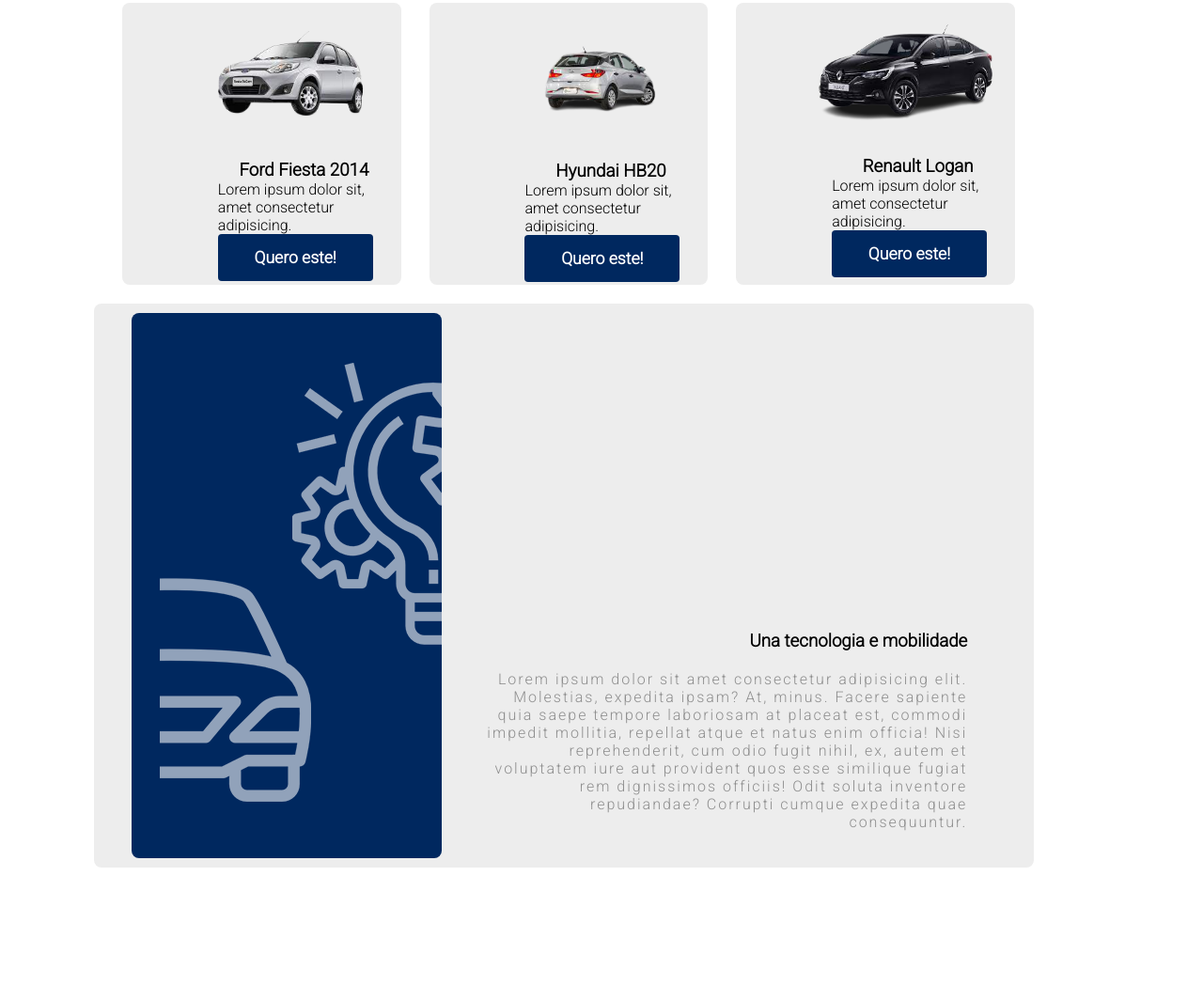
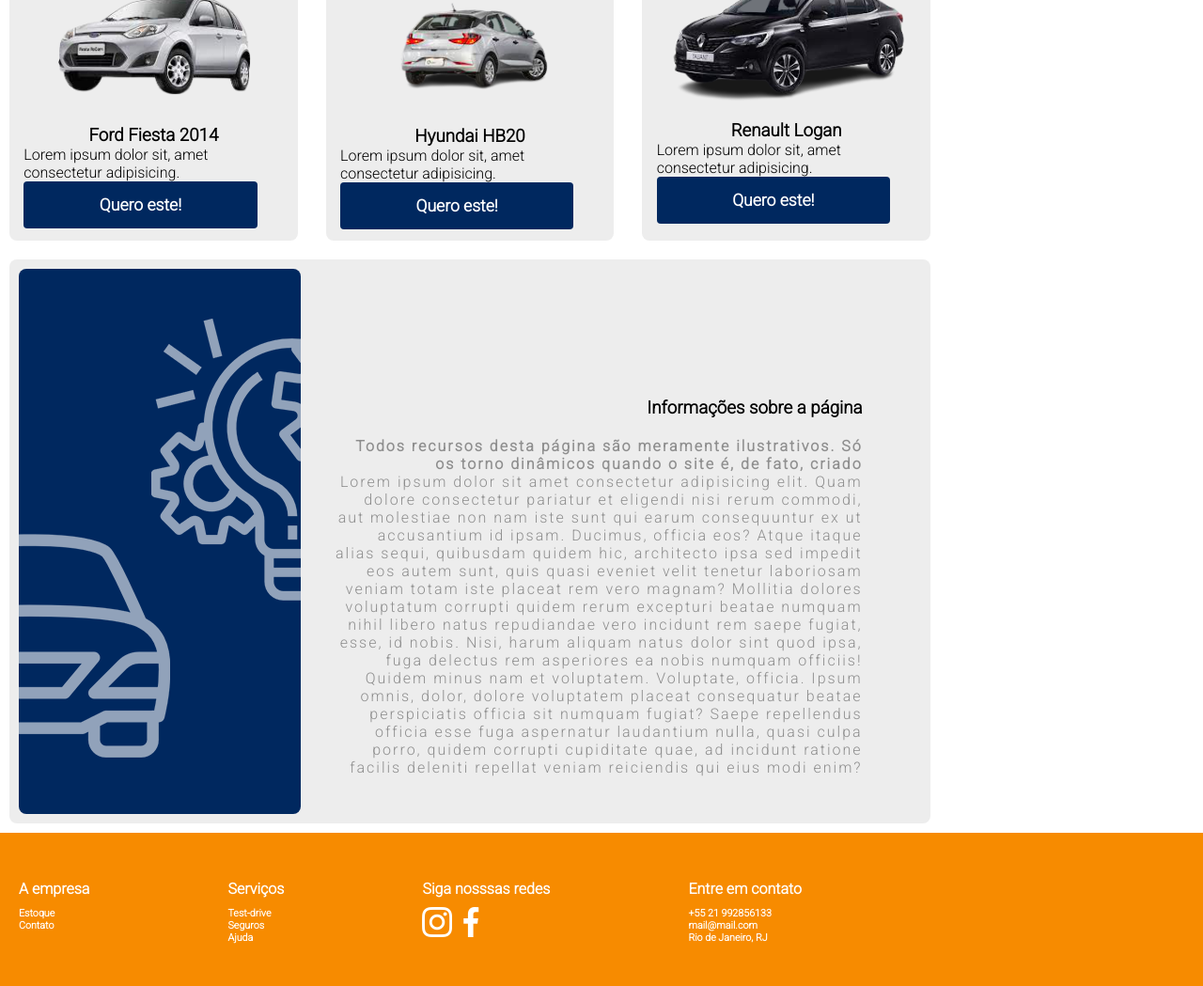
Before and after one commit to silvanojessica/loja-carros, a plain HTML site: page index.html in a window 1280 px wide. Shown: the part 1304-2353 px from the top of the page at 94% size. Before the commit the page ends 2227 px from the top, so only its background shows below. Drawn offline with Linux system fonts and the light colour scheme.

Commit message:
salve a versão ilustrativa final

```diff
--- a/CSS/styles.css
+++ b/CSS/styles.css
@@ -11,7 +11,7 @@
     padding: 0px;
     box-sizing: border-box;
     outline: none;
-    padding-left: 30px;
+    justify-content: center;
     font-family: "Roboto", sans-serif;
 
 
@@ -27,6 +27,7 @@
 
 html, body{
     width: 100%;
+
     overflow-x: hidden; /*isso faz sumir a barra de rolagem horizontal*/
 }
 
@@ -45,12 +46,14 @@
     display: flex;
     flex-direction: column;
     padding: 10px;
+
 }
 
 nav{
     width: 100%;
     height: 125px;
     display: flex;
+    flex-direction: row;
     align-items: center;
     justify-content: space-between;
 }
@@ -109,13 +112,13 @@
 min-width: 300px;
 height: 450px;
 background: var(--blue);
+padding: 10px;
 border-radius: 8px;
 box-shadow: 1px 0px 10px 0px rgba(0, 0, 0, 0.5); /*no rgba, os 3 primeiros valores são cores e o último é a transparência*/
 /*agora é hora de garantir compabitibilidade com navegadores*/
 -webkit-box-shadow: 1px 0px 10px 0px rgba(0, 0, 0, 0.5);/*Explorer*/
 -moz-box-shadow: 1px 0px 10px 0px rgba(0, 0, 0, 0.5); /*Mozilla*/
-
-position: relative; /*tudo dentro do bloco vai ser absolute, então deixei esse relative*/
+ /*tudo dentro do bloco vai ser absolute, então deixei esse relative*/
 }
 
 .header-block .text{
@@ -123,12 +126,12 @@
     bottom: 30%;
     left: 15%;
     color: white;
-    text-align: right;
+
 }
 .header-block .text .h2{
     color: white;
     margin-bottom: 20px;
-    text-align: left;
+    text-align: right;
     transform: translateX(-40px); /*efeito pro texto andar horizontalmente quando entra na página*/
     transition: transform 0.5s; /*isso complementa o transform*/
 }
@@ -152,14 +155,13 @@
 
 /*catálogo*/
 section .catalog {
-    width: 100%;
+    width: 100vw;
     padding: 100px;
-    /*não vai ter altura*/
 }
 
 
 section .filter-card{
-    width:1000px;
+    width: 980px;px;
     height: 150px;
     background: var(--gray);
     border-radius: 8px;
@@ -168,6 +170,7 @@
     flex-direction: row;
     align-items: center;
     justify-content: center;
+
 }
 
 .search-input {
@@ -257,21 +260,21 @@
     color: var(--blue);
 }
 
-section .about-content{
+.about-content{
     background-color: var(--gray);
-    width: 1000px;
-    justify-content: space-between;
+    display: flex;
+    justify-content:space-between;
     border-radius: 8px;
     flex-direction: row;
     align-items: center;
-    padding-left: 130px;
-    position: absolute;
     height: 600px;
     max-width: 1000px;
   min-width: 300px;
   z-index: 10;
   padding: 10px;
-  display: flex;
+  margin: 0 auto;
+  position: relative;
+
 }
 
 section .left img{
@@ -286,8 +289,8 @@
         height: 100px;
         display: flex;
         flex-direction: column;
-        align-items: flex-start;
-        justify-content: flex-start;
+        align-items:flex-start;
+        justify-content: center;
         padding-top: 10%;
 
 }
@@ -303,6 +306,7 @@
     text-align: right;
     width: 90%;
     margin-bottom: 20px;
+    align-items: center;
   }
 
   section .right p {
@@ -312,3 +316,76 @@
     text-align: right;
     color: rgba(0, 0, 0, 0.4);
   }
+
+  footer {
+    width: 100%;
+    height: 250px;
+  }
+
+  footer .main {
+    width: 100%;
+    height: 200px;
+    background: var(--orange);
+    padding: 20px 10px;
+  }
+
+  .footer-links {
+    max-width: 1000px;
+    min-width: 300px;
+    display: flex;
+    flex-direction: row;
+    justify-content: space-between;
+    margin-top: 20px;
+  }
+
+  .footer-company,
+  .footer-rental,
+  .footer-contact,
+  .footer-social {
+    color: white;
+    height: 100%;
+    min-height: 100px;
+  }
+
+  .footer-links h4 {
+    margin-bottom: 10px;
+  }
+
+  .footer-links {
+    margin-bottom: 8px;
+  }
+
+  .main .footer-social img {
+    width: 32px;
+    height: 32px;
+  }
+
+  footer .last {
+    width: 100%;
+    height: 50px;
+    background: var(--blue);
+    color: white;
+    display: flex;
+    align-items: center;
+    justify-content: center;
+  }
+
+  /* Ajustes de responsividade */
+
+  @media (max-width: 576px) {
+    nav ul li {
+      display: none;
+    }
+    footer {
+        height: 100%;
+      }
+
+      footer .main {
+        height: 100%;
+      }
+
+      .footer-links {
+        flex-direction: column;
+        padding-left: 10%;
+      }
+    }
--- a/index.html
+++ b/index.html
@@ -22,7 +22,7 @@
                 <ul> <!-- se eu digitar "li*3>a", 3 linhas com links serão criadas no documento-->
                     <li><a href="#catalogo">Catálogo</a></li>
                     <li><a href="#sobre">Sobre</a></li>
-                    <li><a href="#recursos">Recursos</a></li>
+                    <li><a href="#serviços">Serviços</a></li>
 
 
                     <button>Login</button>
@@ -51,8 +51,8 @@
 <section class="catalog" id="catalog">
     <div class="content"> <!--content deixa tudo alinhado-->
         <div class="title-wrapper-catalog"> <!--esse title-wrapper irá se repetir-->
-            <p>Ache o que você deseja </p>
-            <h2>Catalogo</h2>
+
+
         </div>
         <div class="filter-card">
             <input type="text" class="search-input" placeholder="Escolha seu modelo favorito">
@@ -135,8 +135,8 @@
     <div class="content">
         <!--este é o textinho introdutório, que fica acima do bloco cinza-->
         <div class="title-wrapper-about">
-            <p>Saiba mais um pouco</p>
-            <h3>Sobre nós</h3>
+
+
 
         </div>
             <!--aqui fica o bloco cinza com imagem de um lado e o texto do outro-->
@@ -146,8 +146,9 @@
                 <img src="/imagens/about.png" alt="sobre">
             </div>
             <div class="right">
-                <h3>Una tecnologia e mobilidade</h3>
-                <p>Lorem ipsum dolor sit amet consectetur adipisicing elit. Molestias, expedita ipsam? At, minus. Facere sapiente quia saepe tempore laboriosam at placeat est, commodi impedit mollitia, repellat atque et natus enim officia! Nisi reprehenderit, cum odio fugit nihil, ex, autem et voluptatem iure aut provident quos esse similique fugiat rem dignissimos officiis! Odit soluta inventore repudiandae? Corrupti cumque expedita quae consequuntur.</p>
+                <h3>Informações sobre a página</h3>
+                <p><strong>Todos recursos desta página são meramente ilustrativos. Só os torno dinâmicos quando o site é, de fato, criado</p></strong>
+                <p>Lorem ipsum dolor sit amet consectetur adipisicing elit. Quam dolore consectetur pariatur et eligendi nisi rerum commodi, aut molestiae non nam iste sunt qui earum consequuntur ex ut accusantium id ipsam. Ducimus, officia eos? Atque itaque alias sequi, quibusdam quidem hic, architecto ipsa sed impedit eos autem sunt, quis quasi eveniet velit tenetur laboriosam veniam totam iste placeat rem vero magnam? Mollitia dolores voluptatum corrupti quidem rerum excepturi beatae numquam nihil libero natus repudiandae vero incidunt rem saepe fugiat, esse, id nobis. Nisi, harum aliquam natus dolor sint quod ipsa, fuga delectus rem asperiores ea nobis numquam officiis! Quidem minus nam et voluptatem. Voluptate, officia. Ipsum omnis, dolor, dolore voluptatem placeat consequatur beatae perspiciatis officia sit numquam fugiat? Saepe repellendus officia esse fuga aspernatur laudantium nulla, quasi culpa porro, quidem corrupti cupiditate quae, ad incidunt ratione facilis deleniti repellat veniam reiciendis qui eius modi enim?
             </div>
         </div>
     </div>
@@ -163,7 +164,7 @@
           <h6>Contato</h6>
         </div>
         <div class="footer-rental">
-          <h4>Aluguel</h4>
+          <h4>Serviços</h4>
           <h6>Test-drive</h6>
           <h6>Seguros</h6>
           <h6>Ajuda</h6>
@@ -171,8 +172,8 @@
         <div class="footer-social">
           <h4>Siga nosssas redes</h4>
           <div class="social-icons">
-            <img src="images/instagram.png" alt="Instagram" />
-            <img src="images/facebook.png" alt="Facebook" />
+            <img src="imagens/instagram.png" alt="Instagram" />
+            <img src="imagens/facebook.png" alt="Facebook" />
           </div>
         </div>
         <div class="footer-contact">
@@ -181,9 +182,12 @@
           <h6>mail@mail.com</h6>
           <h6>Rio de Janeiro, RJ</h6>
         </div>
+        <div class="info">
+
+        </div>
       </div>
     </div>
-    <div class="last">Jessica Silvano FrontEnd Developer</div>
+    <div class="last">Jessica Silvano | FrontEnd Developer</div>
   </footer>
 
 
```
